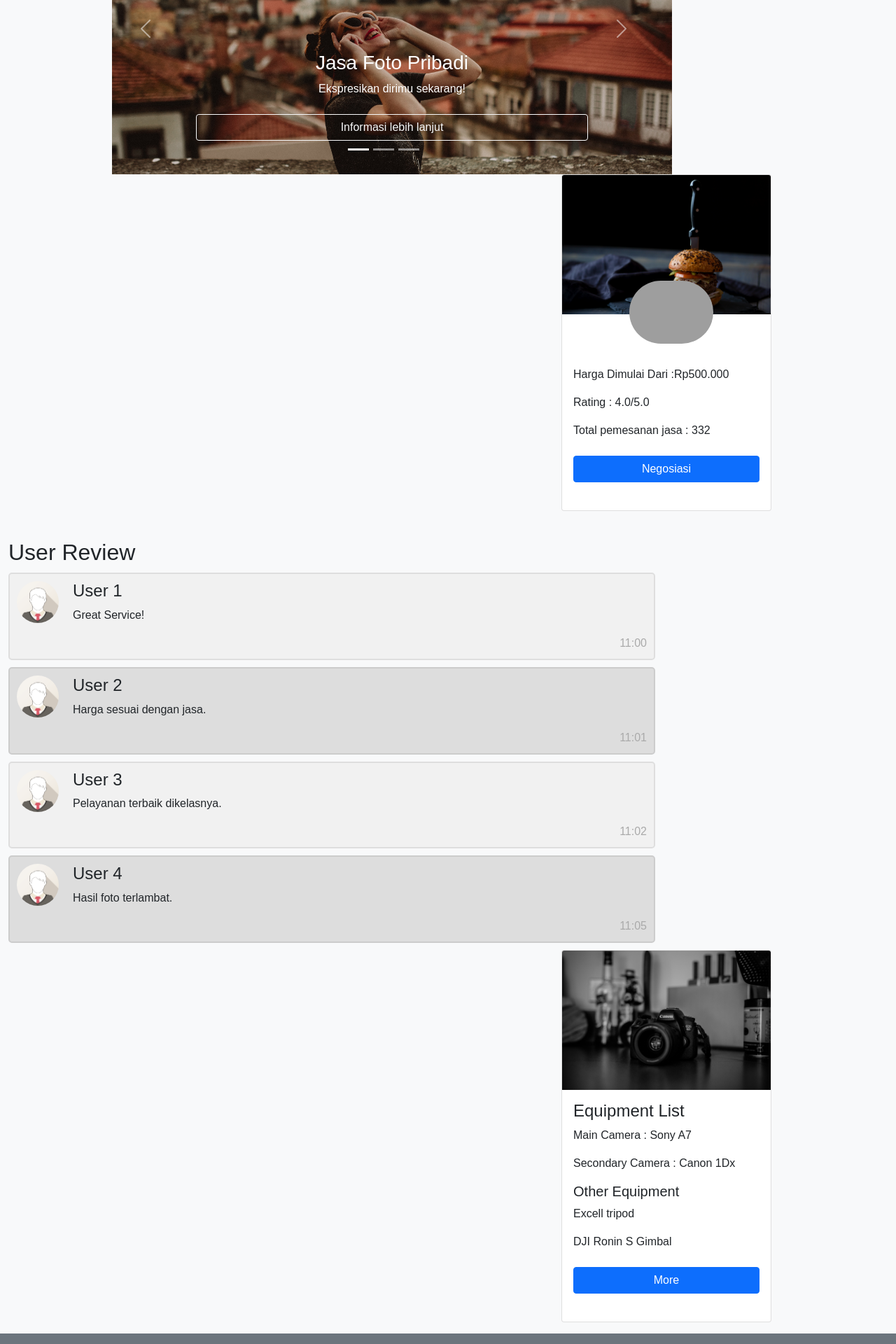
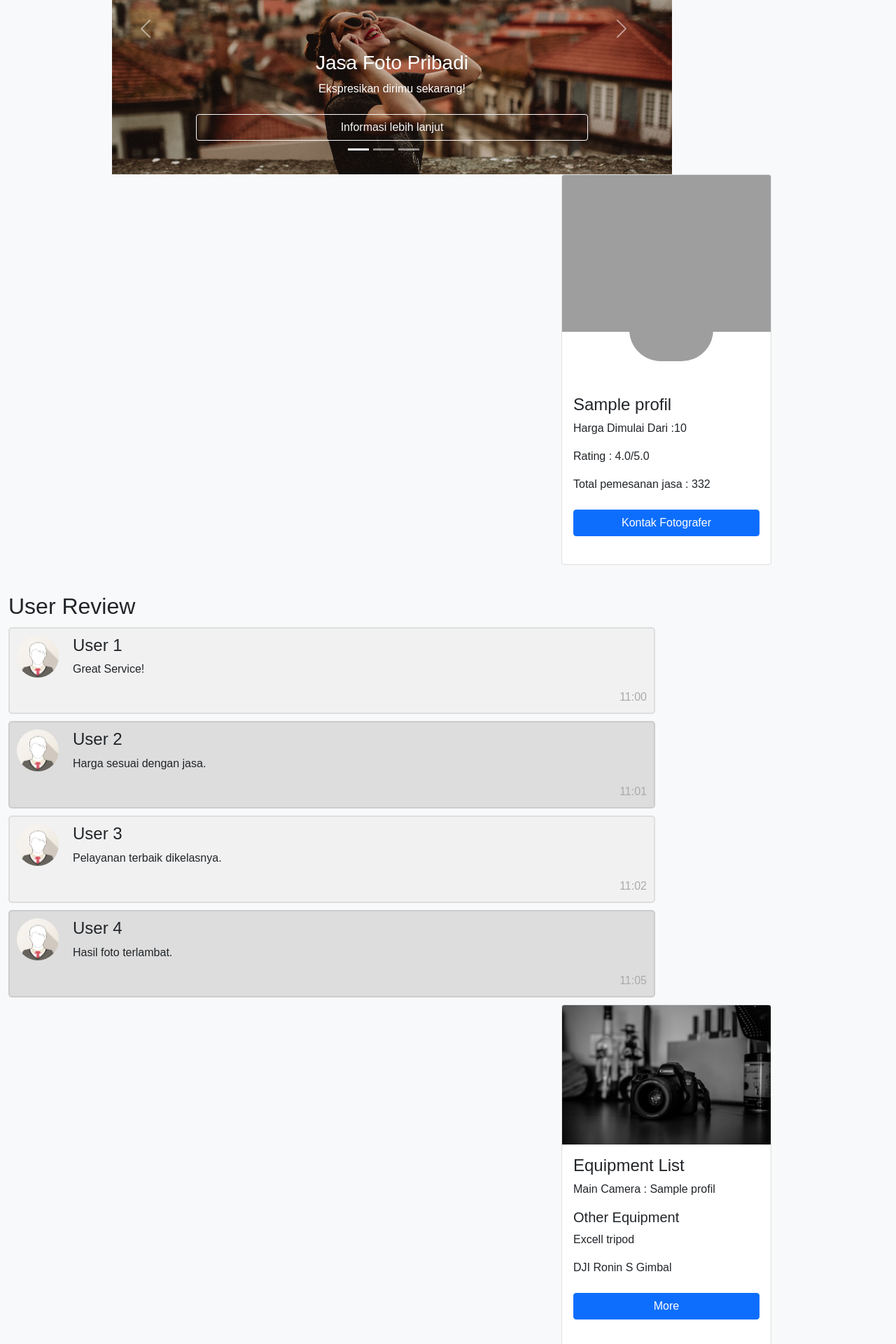
Before and after one commit to adriswara/tustelin, a CodeIgniter 4 app: the page made by app/Views/pages/profile_page.php in a window 1280 px wide. Shown: the part 317-2237 px from the top of the page at 70% size. Run offline with PHP 8.4 and a stand-in for CodeIgniter, Linux system fonts and the light colour scheme; the template is opened without the code that fills it: most values are stand-ins (such as "Sample title", 1, 10 or a date in 2020); some libraries are stand-ins or nearby versions; grey boxes are pictures that could not be loaded.

Commit message:
functional fotografer page

```diff
--- a/app/Controllers/Profile.php
+++ b/app/Controllers/Profile.php
@@ -73,6 +73,8 @@ class Profile extends BaseController
             'title' => 'Profil Fotografer',
             'profil' => $this->fotograferModel->getFotografer($slug)
         ];
+
+        d($data);
         return view('pages/profile_page', $data);
     }
 }
--- a/app/Views/layout/navbar.php
+++ b/app/Views/layout/navbar.php
@@ -43,7 +43,7 @@
                     Login
                 </button>
 
-                <button class="btn" type="button" data-bs-toggle="modal" data-bs-target="#myModal" style="width: auto">
+                <button class="btn" type="button" data-bs-toggle="modal" data-bs-target="#myModal1" style="width: auto">
                     Sign Up
                 </button>
 
--- a/app/Views/layout/page_layout.php
+++ b/app/Views/layout/page_layout.php
@@ -18,7 +18,7 @@
   <!--Modal Sign Up-->
 
   <!-- The Modal -->
-  <div class="modal" id="myModal">
+  <div class="modal" id="myModal1">
     <div class="modal-dialog modal-fullscreen-sm-down">
       <div class="modal-content">
         <!-- Modal Header -->
@@ -56,7 +56,7 @@
       </div>
     </div>
   </div>
-
+  <!-- end of modal signup -->
 
   <!--HEADER > CONTENT-->
   <?= $this->renderSection('pageContent'); ?>
@@ -93,6 +93,16 @@
       </div>
     </form>
   </div>
+  <!-- end of modal -->
+  <!-- modal 2 -->
+
+
+
+  <!-- end of modal 2 -->
+
+
+
+
   <div>
     <div class="container mt-0 bg-secondary" style="margin-bottom: 90px">
       <div class="row">
--- a/app/Views/pages/marketplace_page.php
+++ b/app/Views/pages/marketplace_page.php
@@ -105,6 +105,8 @@
   <div class="bg-light container-fluid">
     <div class="row hidden-md-up justify-content-center">
       <?php foreach ($fotografer as $k) : ?>
+
+        <!---->
         <div class="col-md-2">
           <!---->
 
@@ -119,7 +121,7 @@
             <!-- Card Body -->
             <div class="card-body" style="margin-top: 1rem">
               <p class="text-secondary" style="margin-left: 10rem">
-                Rp <?= $k['harga']; ?>
+                <?= $k['harga']; ?>
               </p>
               <h4 class="card-title" style="margin-top: 1rem"><?= $k['nama']; ?></h4>
               <p class="card-text">
--- a/app/Views/pages/profile_page.php
+++ b/app/Views/pages/profile_page.php
@@ -3,6 +3,47 @@
 <?= $this->section('pageContent'); ?>
 <!---->
 <div class="bg-secondary" style="margin-top: -1rem; margin-bottom: 1rem">
+
+  <!-- modal 2 -->
+
+
+  <!-- The Modal -->
+  <div class="modal" id="myModal2">
+    <div class="modal-dialog modal-fullscreen-sm-down">
+      <div class="modal-content">
+        <!-- Modal Header -->
+        <div class="modal-header">
+          <h2 class="modal-title">Kontak Fotografer</h2>
+          <button type="button" class="btn-close" data-bs-dismiss="modal"></button>
+        </div>
+
+        <!-- Modal body -->
+        <div class="modal-body">
+          <label for="email"><b>Nomor Telefon</b></label>
+          <p><?= $profil['no_telfon']; ?></p>
+          <label for="email"><b>Email</b> </label>
+          <p><?= $profil['email']; ?></p>
+          <label for="psw"><b>Instagram</b></label>
+          <p><?= $profil['akun_instagram']; ?></p>
+          <label for="psw-repeat"><b>Nomor Rekening</b></label>
+          <p><?= $profil['no_rekening']; ?></p>
+
+        </div>
+
+        <!-- Modal footer -->
+        <div class="modal-footer">
+          <button type="button" class="btn btn-danger" data-bs-dismiss="modal">
+            Cancel
+          </button>
+        </div>
+      </div>
+    </div>
+  </div>
+
+  <!-- end of modal 2 -->
+
+
+
   <!-- Card -->
   <div class="bg-light py-5"></div>
 
@@ -75,7 +116,7 @@
 
         <div class="card" style="width: 300px">
           <div>
-            <img id="CardDi" class="card-img-top" src="/makanan.jpg" alt="Card image" style="width: 100%" />
+            <img id="CardDi" class="card-img-top" src="/displaypic/<?= $profil['displaypic']; ?>" alt="Card image" style="width: 100%" />
             <div style="margin-left: 6rem; margin-top: -3rem">
               <img id="CardDp" src="/displaypic/<?= $profil['displaypic']; ?>" alt="Logo" style="width: 120px" class="rounded-pill" />
             </div>
@@ -83,17 +124,24 @@
 
           <!-- Card Body -->
           <div class="card-body" style="margin-top: 1rem">
-            <p class="card-text">Harga Dimulai Dari :Rp500.000</p>
+            <h4 class="card-title" style="margin-top: 1rem"><?= $profil['nama']; ?></h4>
+            <p class="card-text">Harga Dimulai Dari :<?= $profil['harga']; ?></p>
             <p class="card-text">Rating : 4.0/5.0</p>
             <p>Total pemesanan jasa : 332</p>
             <p>
-              <button href="#" class="btn btn-primary">Negosiasi</button>
+              <button class="btn btn-primary" type="button" data-bs-toggle="modal" data-bs-target="#myModal2">
+                Kontak Fotografer
+              </button>
             </p>
           </div>
         </div>
         <div style="padding-top: 1rem"></div>
       </div>
-      <!---->
+      <!--batas-->
+
+
+
+      <!-- batas -->
     </div>
     <br />
     <div class="row justify-content-end" style="margin-right: 20rem">
@@ -144,8 +192,8 @@
             <h4 class="card-title" style="margin-top: 1rem">
               Equipment List
             </h4>
-            <p class="card-text">Main Camera : Sony A7</p>
-            <p class="card-text">Secondary Camera : Canon 1Dx</p>
+            <p class="card-text">Main Camera : <?= $profil['nama_alat']; ?></p>
+
             <h5>Other Equipment</h5>
             <p class="card-text">Excell tripod</p>
             <p>DJI Ronin S Gimbal</p>
```
Also changed, not shown: app/Models/FotograferModel.php (+4 -5 lines).
